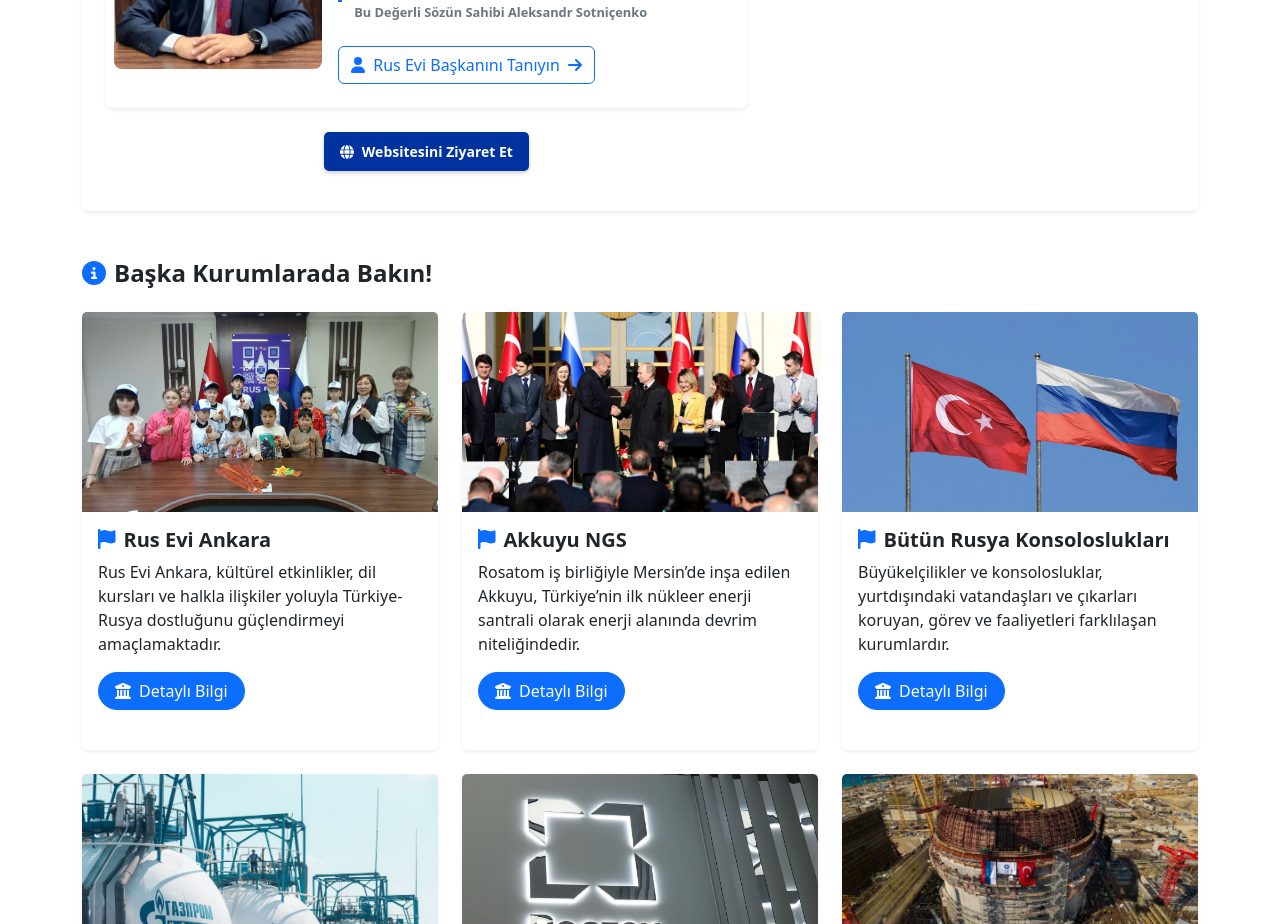
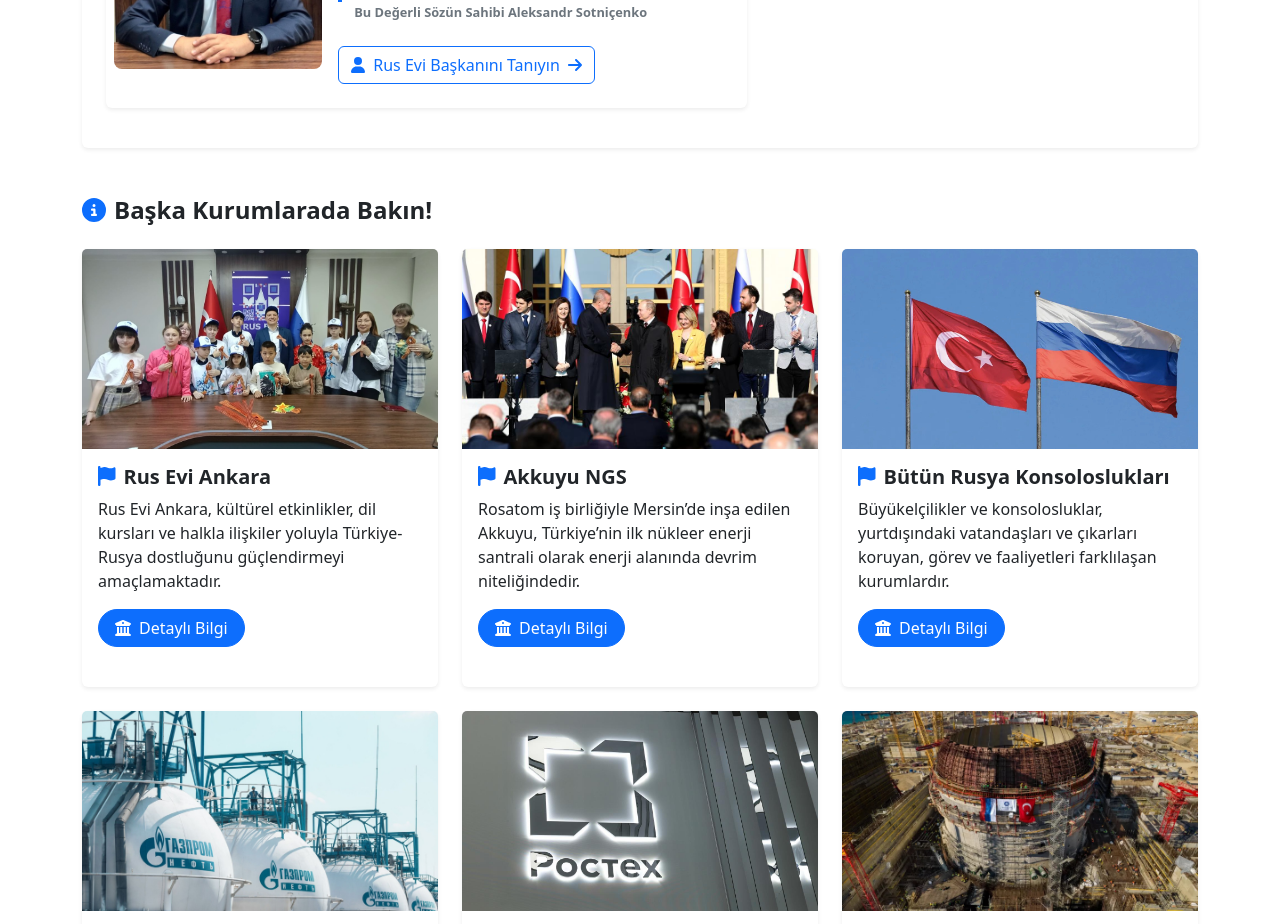
Before and after one commit to russiaproject/Turkey-map, a React (Vite) app in the folder frontend/: page /rusevi in a window 1280 px wide. Shown: the part 1080-2004 px from the top of the page. Built offline with nearby package versions, Linux system fonts and the light colour scheme.

Commit message:
Update KurumlarYazi.jsx

```diff
--- a/frontend/src/KurumlarYazi.jsx
+++ b/frontend/src/KurumlarYazi.jsx
@@ -115,29 +115,6 @@
                     </div>
                   </div>
                 </div>
-
-                {/* Website Button */}
-                <div className="mb-3 text-center">
-                  <a
-                    href="https://ankara.rs.gov.ru/"
-                    className="btn btn-sm mt-2"
-                    target="_blank"
-                    rel="noopener noreferrer"
-                    style={{
-                      backgroundColor: '#0032A0',
-                      color: '#FFFFFF',
-                      borderColor: 'transparent',
-                      padding: '8px 15px',
-                      borderRadius: '5px',
-                      fontWeight: 'bold',
-                      boxShadow: '0 2px 4px rgba(0,0,0,0.2)',
-                      textDecoration: 'none'
-                    }}
-                  >
-                    <i className="fa-solid fa-globe me-2"></i>
-                    Websitesini Ziyaret Et
-                  </a>
-                </div>
               </div>
             </div>
           </div>
```
